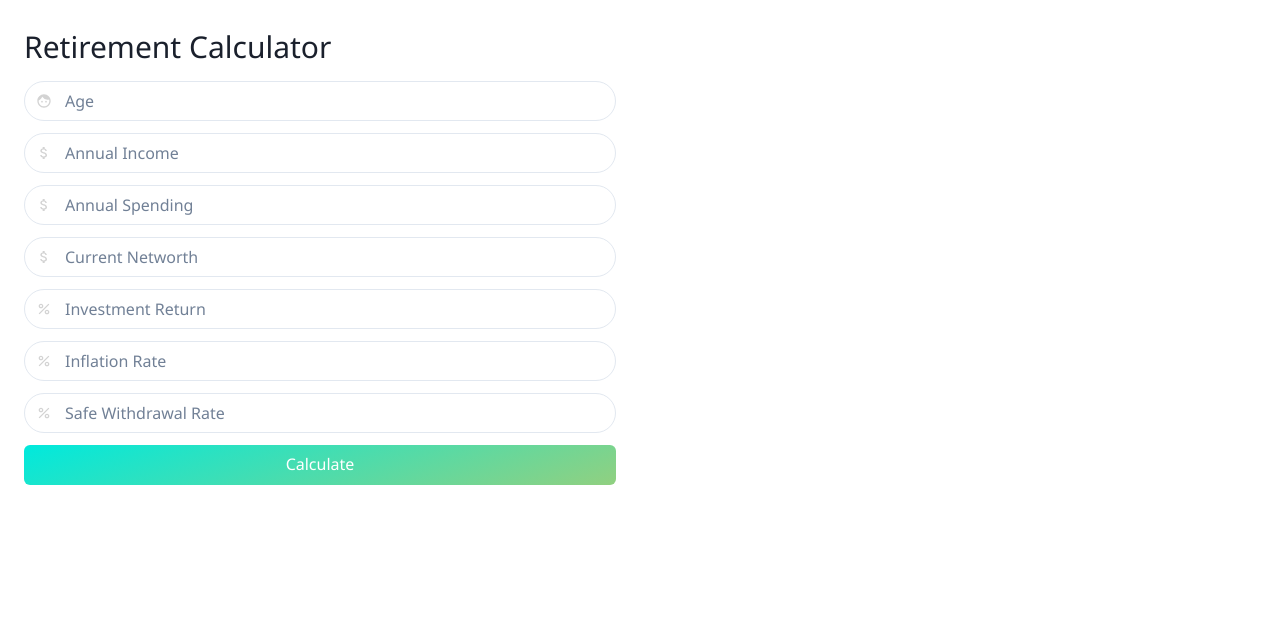
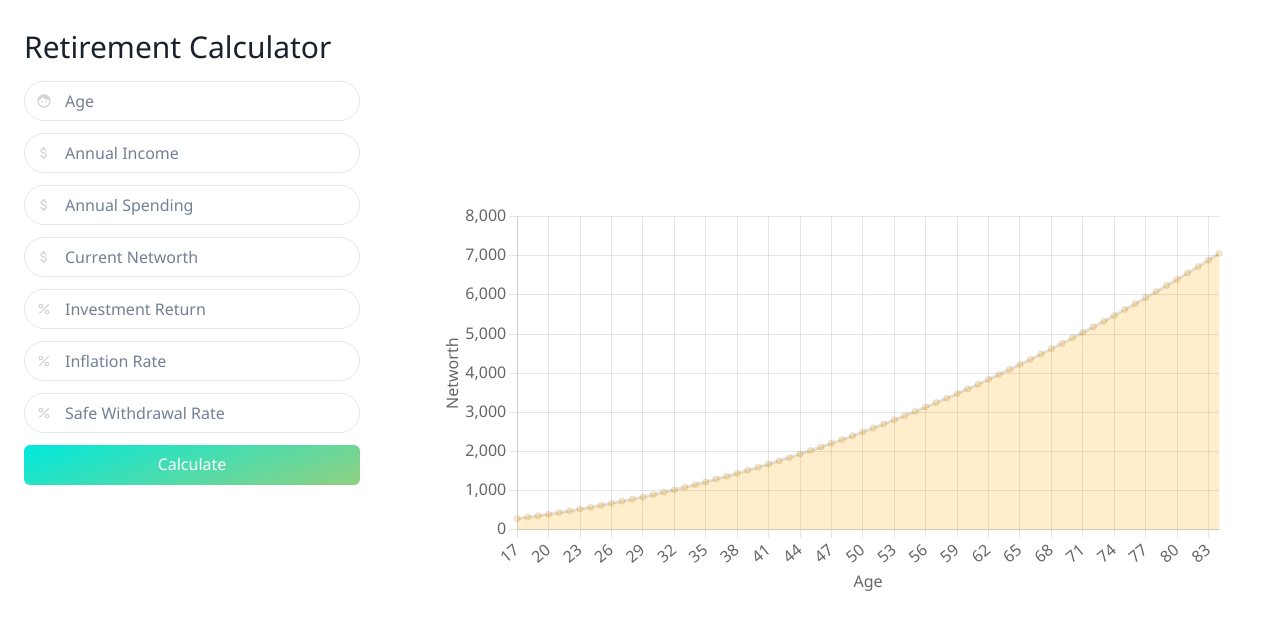
Before and after one commit to therealbluepandabear/fire-finance, a React (Create React App) app: page / in a window 1280 px wide. Shown: the top 630 px of the page. Built offline with nearby package versions, Linux system fonts and the light colour scheme.

Commit message:
Split `RetirementCalculator.tsx` into multiple components: add basic chart.
Specifically, I have added the `chart.js` and `react-chartjs-2` dependencies to the `package.json` file.

Currently, the chart does not work, I am still in the experimenting phase.

```diff
--- a/package.json
+++ b/package.json
@@ -13,8 +13,10 @@
     "@types/node": "^16.18.23",
     "@types/react": "^18.0.33",
     "@types/react-dom": "^18.0.11",
+    "chart.js": "^4.2.1",
     "framer-motion": "^10.10.0",
     "react": "^18.2.0",
+    "react-chartjs-2": "^5.2.0",
     "react-dom": "^18.2.0",
     "react-icons": "^4.8.0",
     "react-scripts": "5.0.1",
--- a/src/App.tsx
+++ b/src/App.tsx
@@ -1,4 +1,4 @@
-import RetirementCalculator from './components/RetirementCalculator';
+import RetirementCalculator from './components/retirement-calculator/RetirementCalculator';
 
 import { ChakraProvider } from '@chakra-ui/react'
 
--- /dev/null
+++ b/src/components/retirement-calculator/RetirementCalculator.tsx
@@ -0,0 +1,22 @@
+import { Flex } from '@chakra-ui/react'
+import RetirementCalculatorInputs from './RetirementCalculatorInputs'
+import RetirementCalculatorChart from './RetirementCalculatorChart'
+
+export default function RetirementCalculator(): JSX.Element {
+
+    return (
+        <Flex flexDirection="row">
+            <RetirementCalculatorInputs />
+
+            <Flex
+                flexGrow="1"
+                alignItems="center"
+                justifyContent="center"
+                height="100vh"
+                padding="56px"
+            >
+                <RetirementCalculatorChart />
+            </Flex>
+        </Flex>
+    )
+}
--- /dev/null
+++ b/src/components/retirement-calculator/RetirementCalculatorChart.tsx
@@ -0,0 +1,68 @@
+import {
+    Chart as ChartJS,
+    ChartData,
+    ChartOptions,
+    CategoryScale,
+    LinearScale,
+    PointElement,
+    LineElement,
+    Title,
+    Tooltip,
+    Filler,
+    Legend
+} from 'chart.js'
+import { Line as LineChart } from 'react-chartjs-2'
+
+export default function RetirementCalculatorChart(): JSX.Element {
+    ChartJS.register(
+        CategoryScale,
+        LinearScale,
+        PointElement,
+        LineElement,
+        Title,
+        Tooltip,
+        Filler,
+    )
+
+    ChartJS.defaults.font.family = 'Noto Sans'
+    ChartJS.defaults.font.size = 16
+
+    const labels: number[] = []
+
+    for (let i = 17; i < 85; ++i) {
+        labels.push(i)
+    }
+
+    const lineChartOptions: ChartOptions<"line"> = {
+        responsive: true,
+        scales: {
+            x: {
+                title: {
+                    display: true,
+                    text: "Age"
+                }
+            },
+            y: {
+                title: {
+                    display: true,
+                    text: "Networth"
+                }
+            }
+        }
+    }
+
+    const lineChartData: ChartData<"line"> = {
+        labels: labels,
+        datasets: [
+            {
+                fill: true, // For Area effect
+                data: labels.map((num) => num ** 2),
+                backgroundColor: 'rgba(255, 165, 0, 0.2)'
+            }
+        ]
+    }
+
+    return (
+        <LineChart data={lineChartData} options={lineChartOptions} />
+    )
+}
--- a/src/components/RetirementCalculator.tsx
+++ b/src/components/retirement-calculator/RetirementCalculatorInputs.tsx
@@ -1,28 +1,20 @@
-import { Flex, Input, InputGroup, InputLeftElement, Text, Button } from '@chakra-ui/react'
-import { MdAttachMoney, MdFace, MdPercent } from 'react-icons/md'
+import { Flex, Text, InputGroup, InputLeftElement, Input, Button } from '@chakra-ui/react'
+import { MdFace, MdAttachMoney, MdPercent } from 'react-icons/md'
 
-function calculateYearsToRetirement(
-    age: number,
-    annualIncome: number,
-    annualSpending: number,
-    networth: number,
-    investmentReturn: number,
-    inflationRate: number
-): number {
-    return 5;
-}
-
-export default function RetirementCalculator(): JSX.Element {
+export default function RetirementCalculatorInputs(): JSX.Element {
     const inputStyle = {
         borderRadius: "24px",
         size: "md",
         type: "number"
     }
 
-    const gap = "12px"
-
     return (
-        <Flex flexDirection="column" padding="24px" gap={gap} width={{ base: "100%", md: "50%" }}>
+        <Flex
+            flexDirection="column"
+            padding="24px"
+            gap="12px"
+            width="30%"
+        >
             <Text fontSize="3xl">Retirement Calculator</Text>
 
             <InputGroup>
```
Also changed, not shown: 1 other file (tests, documents, lock files or other folders).
